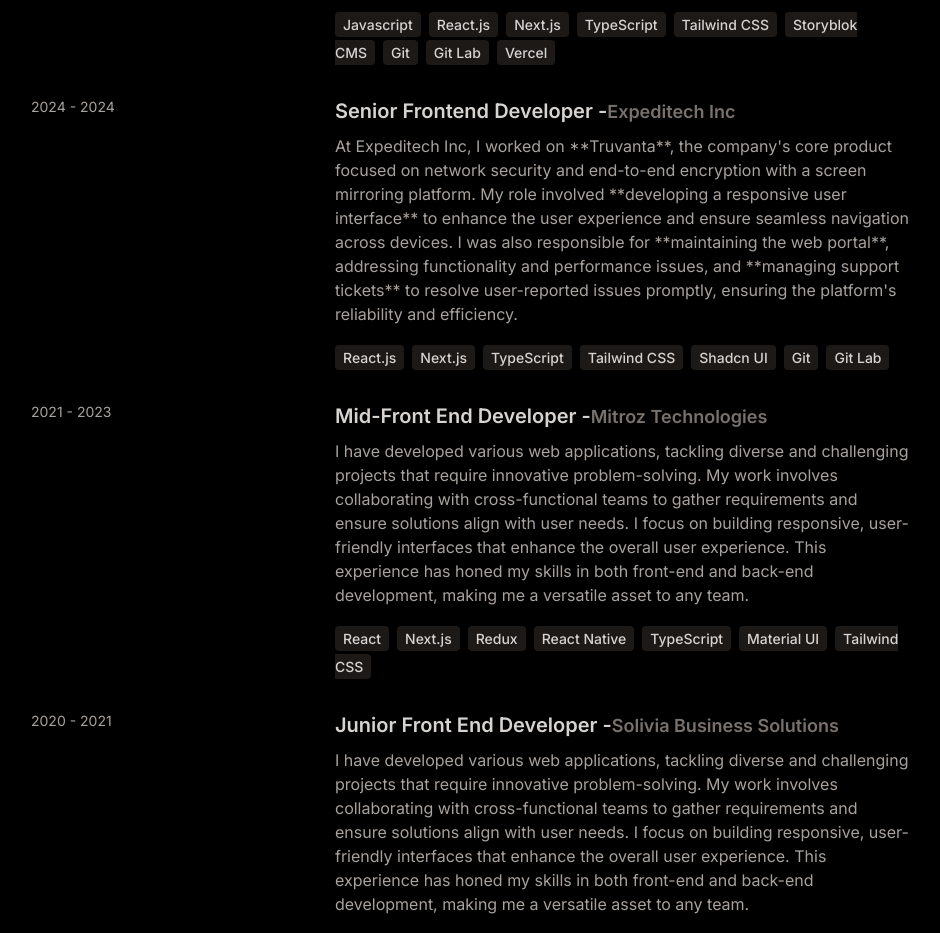
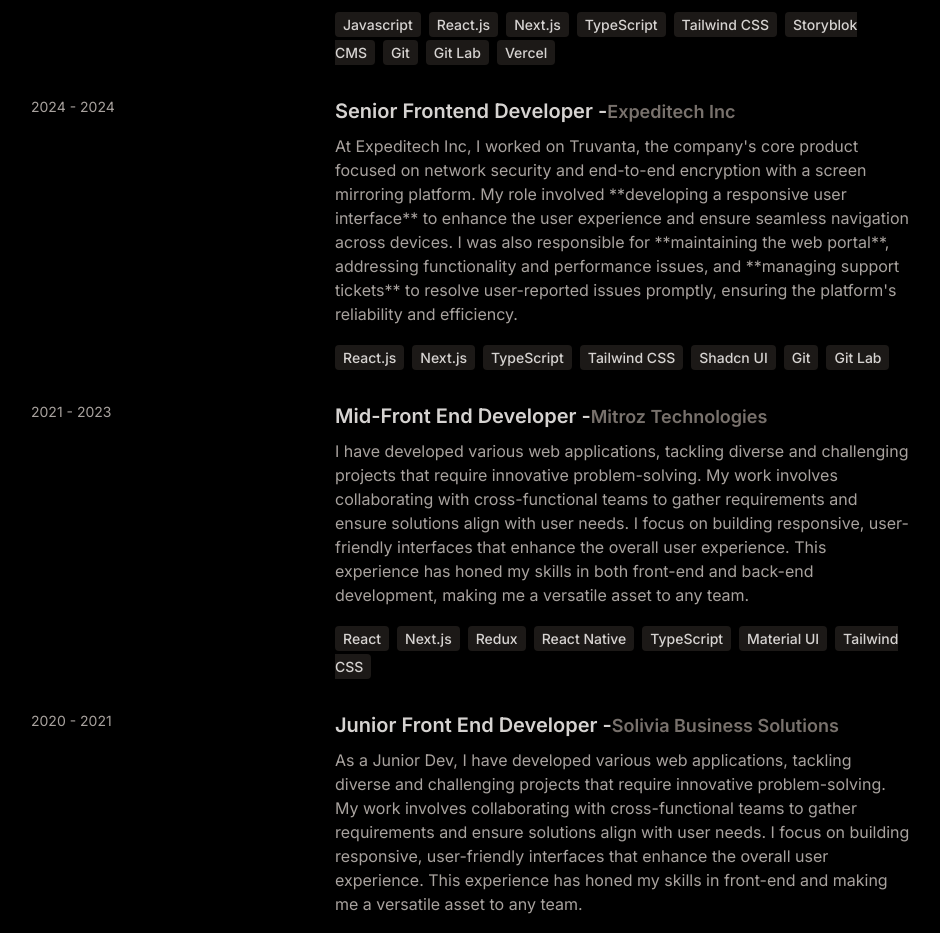
Before and after one commit to lokesh1987-hack/portfolio, a React (Vite) app: page / in a window 1280 px wide. Shown: the part 1700-2633 px from the top of the page, without its empty margins (169-1109 px from the left). Built offline with nearby package versions, Linux system fonts and the light colour scheme.

Commit message:
Adding More Details

```diff
--- a/src/constants/index.js
+++ b/src/constants/index.js
@@ -20,7 +20,7 @@
     year: "2024 - 2024 ",
     role: "Senior Frontend Developer",
     company: "Expeditech Inc",
-    description: `At Expeditech Inc, I worked on **Truvanta**, the company's core product focused on network security and end-to-end encryption with a screen mirroring platform. My role involved **developing a responsive user interface** to enhance the user experience and ensure seamless navigation across devices. I was also responsible for **maintaining the web portal**, addressing functionality and performance issues, and **managing support tickets** to resolve user-reported issues promptly, ensuring the platform's reliability and efficiency.`,
+    description: `At Expeditech Inc, I worked on Truvanta, the company's core product focused on network security and end-to-end encryption with a screen mirroring platform. My role involved **developing a responsive user interface** to enhance the user experience and ensure seamless navigation across devices. I was also responsible for **maintaining the web portal**, addressing functionality and performance issues, and **managing support tickets** to resolve user-reported issues promptly, ensuring the platform's reliability and efficiency.`,
     technologies: ["React.js","Next.js","TypeScript","Tailwind CSS","Shadcn UI","Git","Git Lab",],
   },
 
@@ -35,7 +35,7 @@
     year: "2020 - 2021",
     role: "Junior Front End Developer ",
     company: "Solivia Business Solutions",
-    description: `I have developed various web applications, tackling diverse and challenging projects that require innovative problem-solving. My work involves collaborating with cross-functional teams to gather requirements and ensure solutions align with user needs. I focus on building responsive, user-friendly interfaces that enhance the overall user experience. This experience has honed my skills in both front-end and back-end development, making me a versatile asset to any team.`,
+    description: `As a Junior Dev, I have developed various web applications, tackling diverse and challenging projects that require innovative problem-solving. My work involves collaborating with cross-functional teams to gather requirements and ensure solutions align with user needs. I focus on building responsive, user-friendly interfaces that enhance the overall user experience. This experience has honed my skills in front-end and making me a versatile asset to any team.`,
     technologies: ["HTML","CSS","JavaScript","React.js","Bootstrap"],
   },
 ];
```
